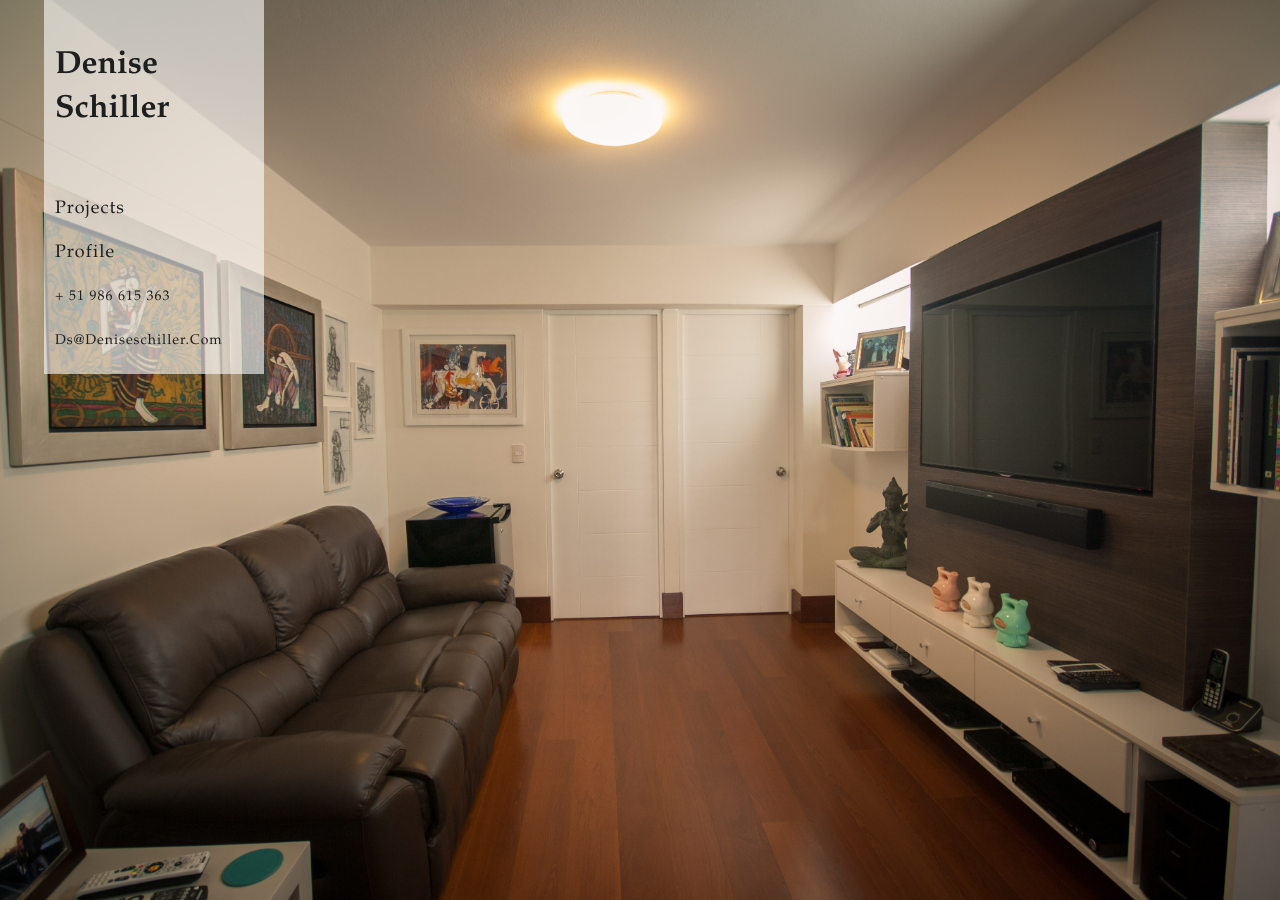
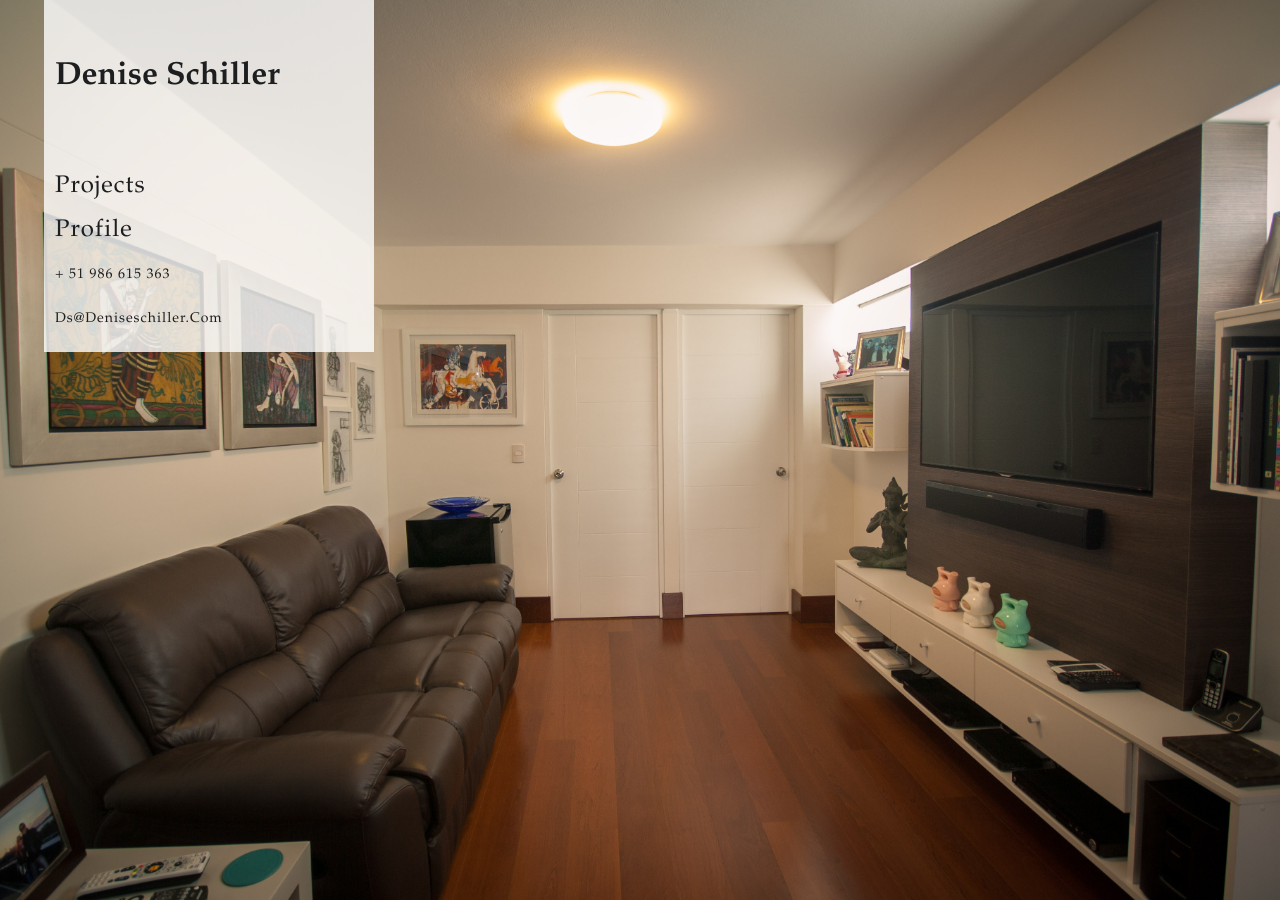
Before and after one commit to rociopaez/deniseschiller, a Jekyll site: the page built from index.html, in a window 1280 px wide. Built offline with Jekyll 4.4.1, drawn with Linux system fonts in a browser that asks for light colours; nearby versions of some CDN libraries.

Commit message:
Font size

```diff
--- a/css/deniseschiller.scss
+++ b/css/deniseschiller.scss
@@ -160,15 +160,15 @@ body {
 	position: absolute;
 	background-color: white;
 	width: 220px;
+	width: 330px;
 	top: 0;
 	left: 44px;
 	padding: 0;
-	background-color: rgba(255, 255, 255, 0.6);
+	background-color: rgba(255, 255, 255, 0.8);
 	color: black;
 
 	h1 {
-		font-size: 32px;
-		line-height: 44px;
+		line-height: 66px;
 		margin: 0;
 		padding: 44px 11px;
 	}
@@ -188,7 +188,7 @@ body {
 		margin: 0;
 		padding: 0;
 		list-style: none;
-		font-size: 18px;
+		font-size: 24px;
 		line-height: 44px;
 		text-transform: capitalize;
 		letter-spacing: 1px;
@@ -218,6 +218,10 @@ body {
 	p {
 		margin-bottom: 22px;
 	}
+}
+
+.projects li a {
+	font-size: 18px;
 }
 
 footer {
@@ -272,7 +276,7 @@ a:link
  text-decoration:none;
 }
 
-.hidden {
+	.hidden {
 	display: none;
 }
 
```
